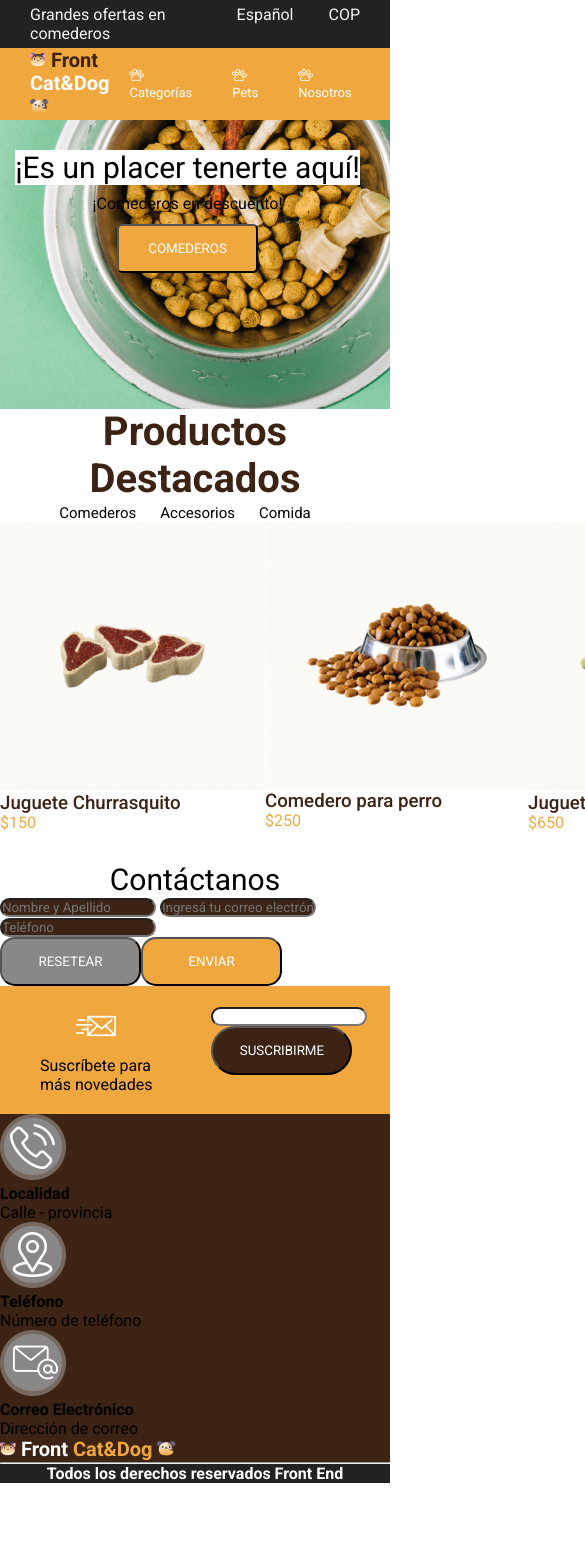
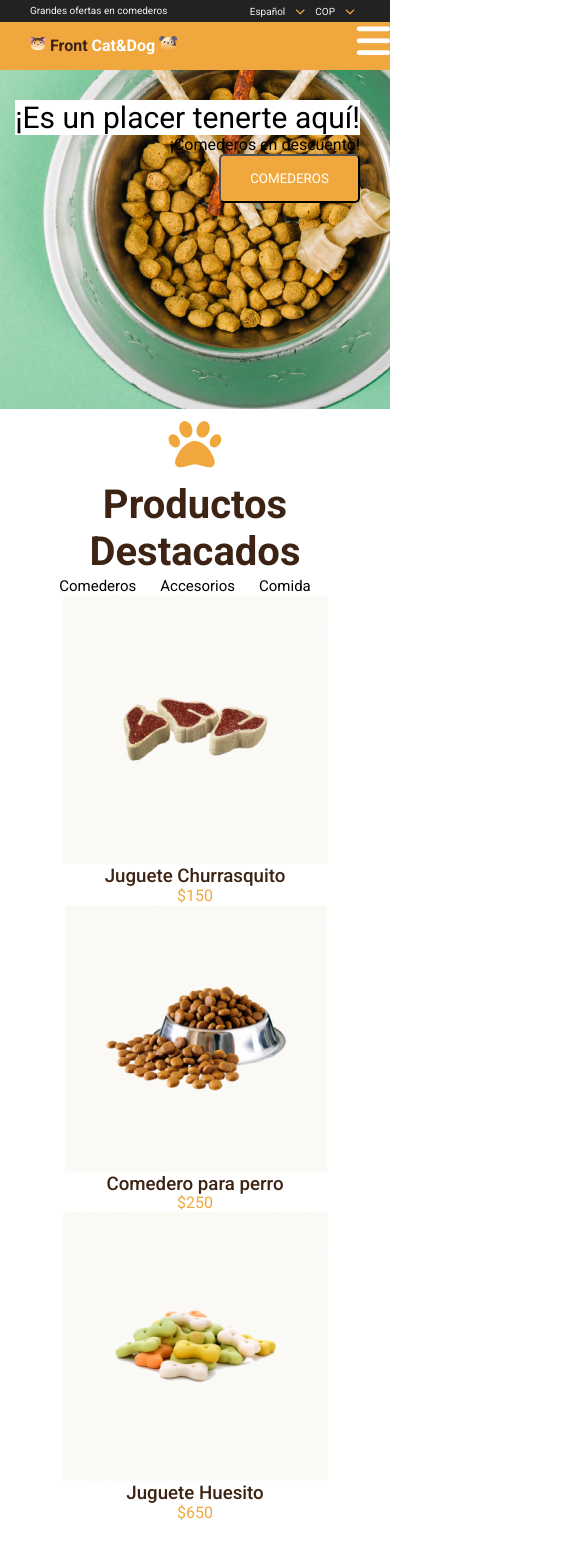
Before and after one commit to ClaudiaLorenaN/Petshop, a plain HTML site: page index.html in a window 390 px wide. Shown: the top 1549 px of the page, 585 px wide, since content can reach past the window. Before the commit the page ends 1483 px from the top, so only its background shows below. Drawn offline with Linux system fonts and the light colour scheme.

Commit message:
adaptive

```diff
--- a/css/styles.css
+++ b/css/styles.css
@@ -24,16 +24,18 @@ header{
 .header-container-top p{
     padding: 5px;
     padding-left: 30px;
+    font-size: 10px;
 
 }
 
 .header-lista{
     list-style: none;
     display: inline-flex;
+    padding-right: 30px;
 }
 .header-lista li{
     padding: 5px;
-    padding-right: 30px;
+    font-size: 10px;
 }
 
 .header-container-bottom {
@@ -42,6 +44,7 @@ header{
     justify-content: space-between;
 
 }
+
 
 .first-logo{
     display: flex;
@@ -77,8 +80,6 @@ header{
     font-size: 13px;
 }
 
-
-/*styles claudia*/
 section{
     display: block;
 }
@@ -123,6 +124,7 @@ h3{
     font-size: 15;
     line-height: 17.58px;
     color: #3C2313;
+    text-align: center;
 }
 
 .products{
@@ -131,11 +133,13 @@ h3{
     align-items: center;
 
 }
-.products i{
-    color: orange;
 
+i{
+    color: #F0A83E;
+    font-size:3.3em;
+    padding: 10px;
+    text-align: center;
 }
-
 
 
 button{
@@ -162,7 +166,6 @@ button{
 }
 .list-images{
     display: flex;
-    flex-direction: row;
     justify-content: space-evenly;
 }
 .container-subscribe{
@@ -185,14 +188,17 @@ button{
     padding: 20px;
 }
 .input-button input{
-    border-radius: 30px;
+    height: 40px;
+    width: 271px;
+    border-radius: 15px;
+
 }
 
+.container-products p{
+    color: #F0A83E ;
+    text-align: center;
+}
 
-
-.container-products{
-    color: #F0A83E ;
-}
 
 .contact{
     border-radius: 15px;
@@ -231,8 +237,207 @@ footer > h4{
     background-color: #222222;
     color: #FFFFFF;
     text-align: center;
+    font-size: 10px;
+    font-weight: 700;
+    line-height: 12px;
 }
 .input-button button{
     background-color: #3C2313 ;
     border-radius: 40px;
 }
+
+.container-footer{
+    display: flex;
+    justify-content: space-between;
+    align-items: center;
+
+}
+.container-footer p{
+    padding-right: 50px;
+
+}
+.container-footer1{
+    display: flex;
+    flex-direction: column;
+    justify-content: space-between;
+}
+
+.mini-container-footer{
+    display: flex;
+    padding: 20px;
+    padding-left: 50px;
+}
+
+.mini-container-footer img{
+    padding-right: 30px;
+}
+.mini-container-footer h4 {
+    color: #FFFFFF;
+    font-size: 20px;
+}
+
+.mini-container-footer p{
+color: #8A8787;
+font-size: 10px;
+}
+.fa-chevron-down{
+    font-size: 10px;
+    padding: 0;
+}
+.last-footer{
+    padding: 5px;
+
+}
+.menuToggle{
+    display: none;
+
+}
+
+.respmenu{
+    display: none;
+}
+/*******Responsive******/
+
+  @media screen and (max-width: 480px){
+    .nav{
+        display: none;
+    }
+
+    .list-images {
+        display: flex;
+        flex-direction: column;
+        align-items: center;
+    }
+
+    .title{
+        display: flex;
+        justify-content: center;
+    }
+
+    .titles{
+        display: flex;
+        flex-direction: column;
+        align-items: flex-end;
+    }
+
+    .container-image-footer p {
+        display: flex;
+        align-self: flex-end;
+    }
+    .container-image-footer button {
+        text-transform: uppercase;
+        background-color: #F0A83E;
+        width: 141px;
+        height: 49px;
+        border-radius: 5px;
+        color: white;
+        display: flex;
+        align-items: center;
+        justify-content: center;
+        align-self: flex-end;
+    }
+    .container-footer  {
+        display: flex;
+        flex-direction: column
+    }
+
+    .logo-footer{
+        font-size: 20px;
+        font-weight: 700;
+        line-height: 23.44px;
+        color: #F0A83E;
+        order: -1;
+        display: flex;
+
+    }
+    .mini-container-footer{
+        padding-left: 50px;
+        font-size: 24px;
+    }
+
+    .container-subscribe {
+        background-color: #F0A83E;
+        display: flex;
+        flex-direction: column;
+    }
+    .input-button {
+        padding: 10px;
+    }
+    .text-suscribe {
+        padding: 0;
+    }
+
+    /* menu hamburguesa*/
+    .mobile-header{
+        display: flex;
+
+    }
+    .mobile-header i{
+        color:white;
+    }
+
+    .logo-base {
+        font-size: 16px;
+        font-weight: 700;
+        line-height: 23.44px;
+        color: #ffffff;
+    }
+
+    .respmenu a {
+        color: inherit;
+        text-decoration: none;
+        display: block;
+        padding: 10px 20px;
+        border-bottom: 2px solid #456789;
+        max-width: 200px;
+        background: #234567;
+        font-variant: small-caps;
+        text-shadow: 1px 1px black;
+      }
+
+      .respmenu input[type="checkbox"], .respmenu .fa-bars, .respmenu .fa-times {
+        position: absolute;
+        box-sizing: border-box;
+        margin: 0;
+        padding: 0;
+        right: 0;
+      }
+
+      .respmenu .fa-bars, .respmenu .fa-times {
+        font-size: 38px;
+        pointer-events: none;
+      }
+
+      .respmenu input[type="checkbox"] {
+        opacity: 0;
+      }
+
+      .respmenu {
+        display: flex;
+        color: white;
+        background: #123456;
+        min-height: 48px;
+        align-self: center;
+      }
+
+      .respmenu nav {
+        display: none;
+      }
+
+      .respmenu input:checked ~ nav {
+        display: block;
+      }
+
+      .respmenu input:checked ~ .fa-bars {
+        display: none;
+      }
+
+      .respmenu input:not(:checked) ~ .fa-times {
+        display: none;
+      }
+
+
+
+
+
+  }
--- a/index.html
+++ b/index.html
@@ -4,6 +4,13 @@
     <meta charset="UTF-8" />
     <meta http-equiv="X-UA-Compatible" content="IE=edge" />
     <meta name="viewport" content="width=device-width, initial-scale=1.0" />
+    <link
+      rel="stylesheet"
+      href="https://cdnjs.cloudflare.com/ajax/libs/font-awesome/6.4.0/css/all.min.css"
+      integrity="sha512-iecdLmaskl7CVkqkXNQ/ZH/XLlvWZOJyj7Yy7tcenmpD1ypASozpmT/E0iPtmFIB46ZmdtAc9eNBvH0H/ZpiBw=="
+      crossorigin="anonymous"
+      referrerpolicy="no-referrer"
+    />
     <link rel="stylesheet" href="css/styles.css" />
     <title>Petshop</title>
   </head>
@@ -14,11 +21,14 @@
         <div>
           <ul class="header-lista">
             <li>Español</li>
+            <li><i class="fa-solid fa-chevron-down"></i></li>
             <li>COP</li>
+            <li><i class="fa-solid fa-chevron-down"></i></li>
           </ul>
         </div>
       </section>
       <section class="header-container-bottom">
+        <div class="mobile-header">
           <div class="first-logo">
             <p class="logo-base">
               <img src="img/Cat.png" alt="gato" />
@@ -26,6 +36,20 @@
               Cat&Dog
               <img src="img/Dog.png" alt="perro" />
             </p>
+          </div>
+          <div class="respmenu">
+            <input type="checkbox" />
+            <i class="fas fa-bars"></i>
+            <i class="fas fa-times"></i>
+            <nav>
+              <ul>
+                <li><a href="#">Categorias</a></li>
+                <li><a href="#">Pets</a></li>
+                <li><a href="#">Noswotros</a></li>
+                <li><a href="#">Contactanos</a></li>
+              </ul>
+            </nav>
+          </div>
         </div>
         <div class="nav">
           <nav class="nav-links">
@@ -51,15 +75,19 @@
         </div>
       </section>
       <section class="container-image-footer">
-        <h2>¡Es un placer tenerte aquí!</h2>
+        <div><h2>¡Es un placer tenerte aquí!</h2></div>
+        <div class="titles">
+          <div class="title">
             <p>¡Comederos en descuento!</p>
-        <button>Comederos</button>
+          </div>
+          <div class="title"><button>Comederos</button></div>
+        </div>
       </section>
     </header>
     <main>
       <section>
         <div class="products">
-          <i class="huella" class="fa-light fa-paw"></i>
+          <i class="fa-solid fa-paw"></i>
           <h1>Productos Destacados</h1>
           <ul class="list-body">
             <li>Comederos</li>
@@ -116,30 +144,46 @@
     </main>
     <footer>
       <section>
+        <div class="container-footer">
+          <div class="container-footer1">
             <article>
-          <img src="img/Icono.png" alt="ubicacion" />
+              <div class="mini-container-footer">
+                <img src="img/Icono (1).png" alt="ubicacion" />
+                <div>
                   <h4>Localidad</h4>
                   <p>Calle - provincia</p>
+                </div>
+              </div>
             </article>
             <article>
-          <img src="img/Icono (1).png" alt="telefono" />
-          <h4>Teléfono</h4>
+              <div class="mini-container-footer">
+                <img src="img/Icono.png" alt="telefono" />
+                <div>
+                  <h4>Número de teléfono</h4>
                   <p>Número de teléfono</p>
+                </div>
+              </div>
             </article>
             <article>
+              <div class="mini-container-footer">
                 <img src="img/Icono (2).png" alt="correo" />
+                <div>
                   <h4>Correo Electrónico</h4>
                   <p>Dirección de correo</p>
+                </div>
+              </div>
             </article>
+          </div>
           <p class="logo-footer">
             <img src="img/Cat.png" alt="gato" />
             <span class="logo-second">Front</span>
             Cat&Dog
             <img src="img/Dog.png" alt="perro" />
           </p>
+        </div>
       </section>
       <hr />
-      <h4>Todos los derechos reservados Front End</h4>
+      <h4 class="last-footer">Todos los derechos reservados Front End</h4>
     </footer>
   </body>
 </html>
```
Lines whose indentation alone changed are shown as unchanged.
